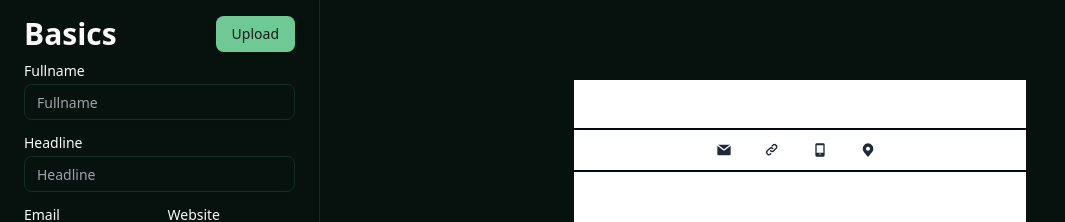
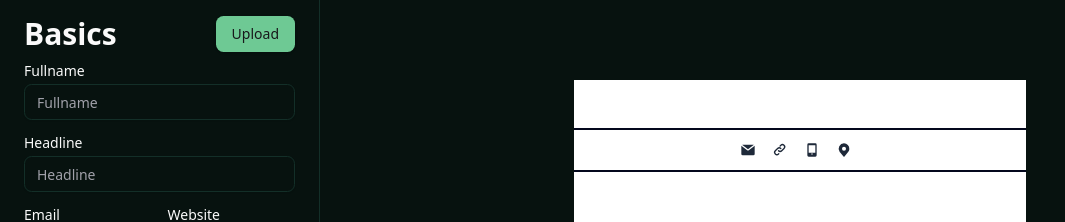
Before and after one commit to Xalvic/cv-engin-front, a React (Vite) app: page / in a window 1280 px wide. Shown: the top 222 px of the page, without its empty margins (0-1065 px from the left). Built offline with nearby package versions, Linux system fonts and the light colour scheme.

Commit message:
minor styles update

```diff
--- a/src/pages/components/PreviewPage/style.css
+++ b/src/pages/components/PreviewPage/style.css
@@ -1,5 +1,5 @@
 :root {
-  --scale: 0.6;
+  --scale: 0.55;
   --font-var-1: calc(2rem * var(--scale));
   --font-var-2: calc(1rem * var(--scale));
   --font-var-3: calc(1.5rem * var(--scale));
@@ -34,7 +34,7 @@
     margin-left: -1.5rem;
     padding: 0.75rem 0;
     margin-top: 0.5rem;
-    gap: 1.5rem;
+    gap: .5rem;
     border-top: 2px solid #04081d;
     border-bottom: 2px solid #04081d;
   }
```
